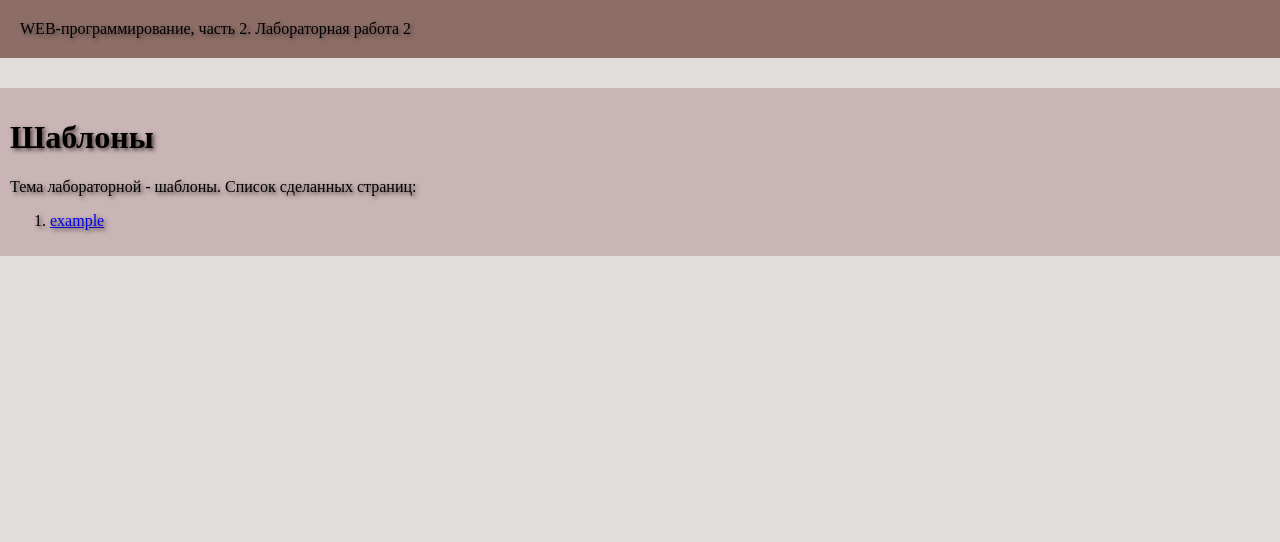
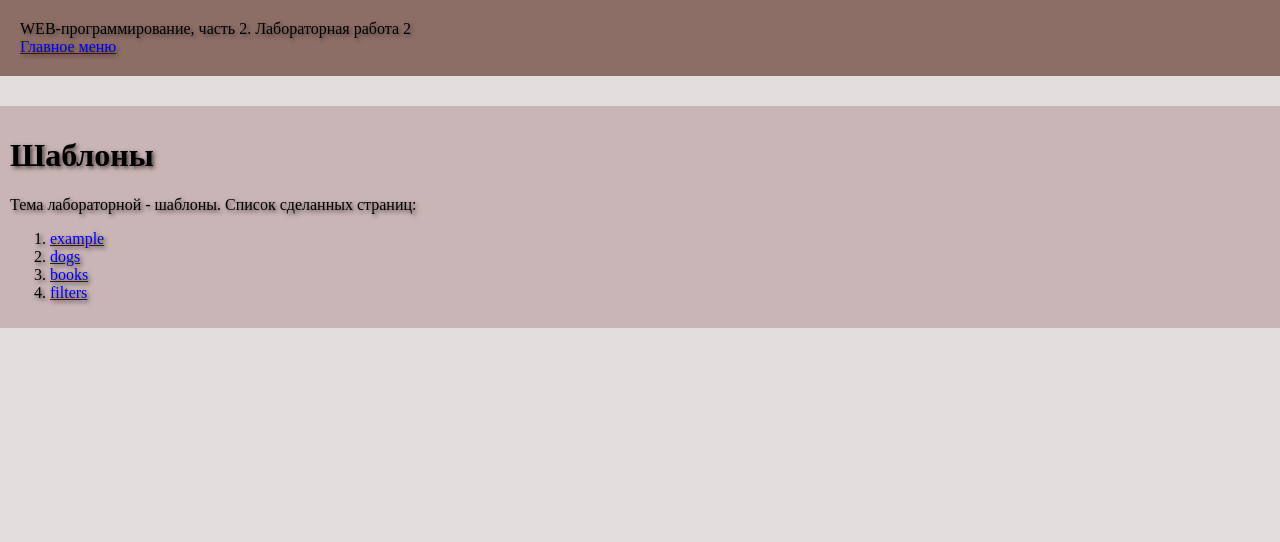
Before and after one commit to onshnkarina/web--programming-labs-2, a Flask app: page /lab2/ in a window 1280 px wide. Shown: the top 542 px of the page. Run offline with Flask 3, Linux system fonts and the light colour scheme.

Commit message:
Добавление ссылок

```diff
--- a/app.py
+++ b/app.py
@@ -20,8 +20,12 @@ def menu ():
             НГТУ, ФБ, WEB-программирование, часть 2. Список лабораторных
         </header»
         <main>
-            <h2 style="margin-left: 1.3%;">Меню</h2>
-            <a href='http://127.0.0.1:5000/lab1'>Лабораторная работа 1</a>
+            <nav>
+            <ul>
+                <li><a href="/lab1">Первая лабораторная</a></li>
+                <li><a href="/lab2">Вторая лабораторная</a></li>
+            </ul>
+        </nav>
         </main>
 
         <footer>
--- a/templates/base.html
+++ b/templates/base.html
@@ -9,6 +9,9 @@
 <body>
     <header>
         WEB-программирование, часть 2. {{ self.laba() }}
+        <nav>
+            <a href="{{ url_for('menu') }}">Главное меню</a>
+        </nav>
     </header>
     <main>
         {% block main %}{% endblock %}
--- a/templates/lab2.html
+++ b/templates/lab2.html
@@ -10,5 +10,14 @@
         <li>
             <a href="/lab2/example">example</a>
         </li>
+        <li>
+            <a href="/lab2/dogs">dogs</a>
+        </li>
+        <li>
+            <a href="/lab2/books">books</a>
+        </li>
+        <li>
+            <a href="/lab2/filters">filters</a>
+        </li>
     </ol>
 {% endblock %}
```
